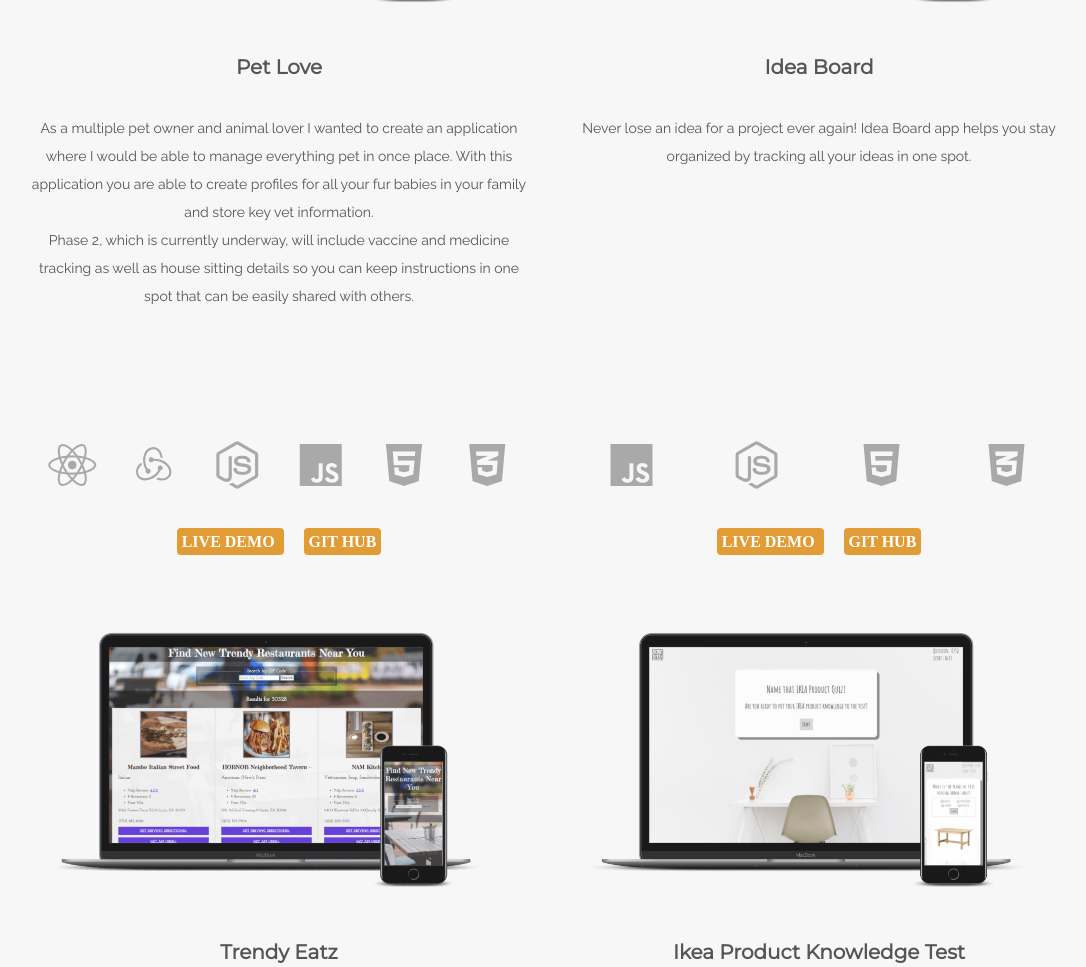
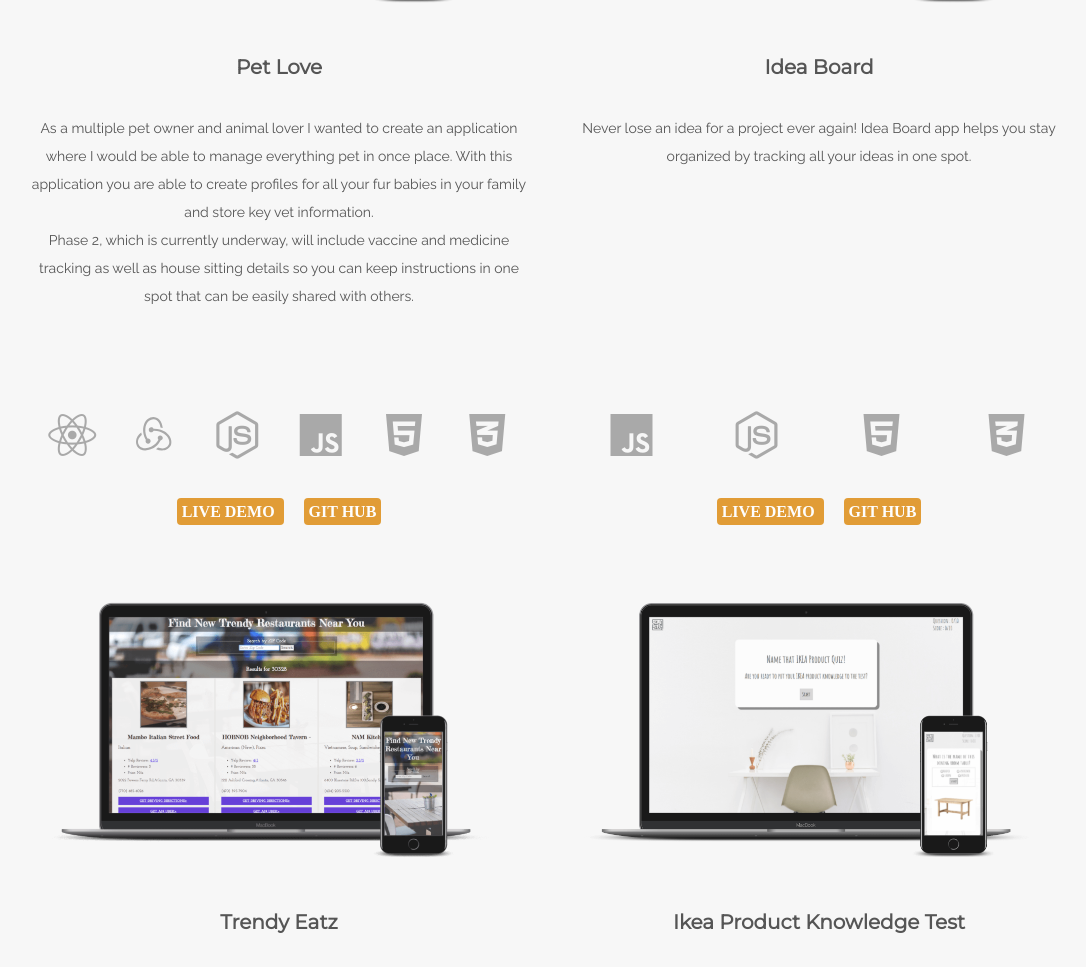
Before and after one commit to Becca529/portfolio, a plain HTML site: page index.html in a window 1280 px wide. Shown: the part 1384-2351 px from the top of the page, without its empty margins (91-1177 px from the left). Drawn offline with nearby package versions, Linux system fonts and the light colour scheme.

Commit message:
format update - pd

```diff
--- a/main.css
+++ b/main.css
@@ -194,7 +194,7 @@ p span {
 
 .project-description {
 	padding: 20px;
-	min-height: 300px;
+	min-height: 270px;
 	font-size: 14px;
 }
 
```
